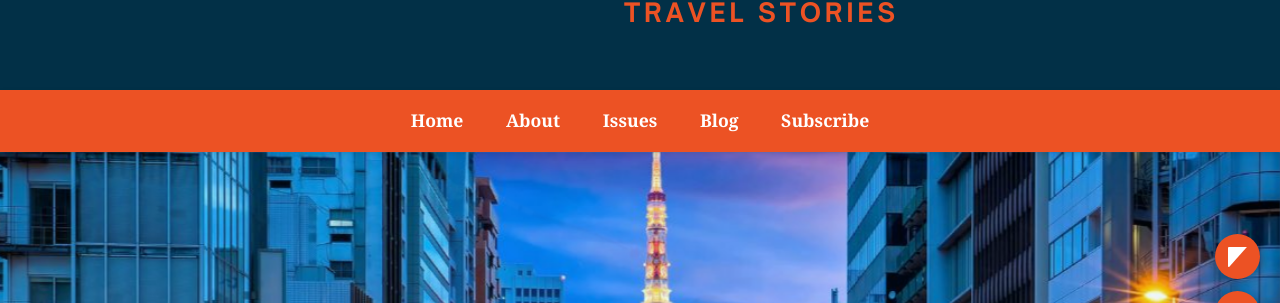
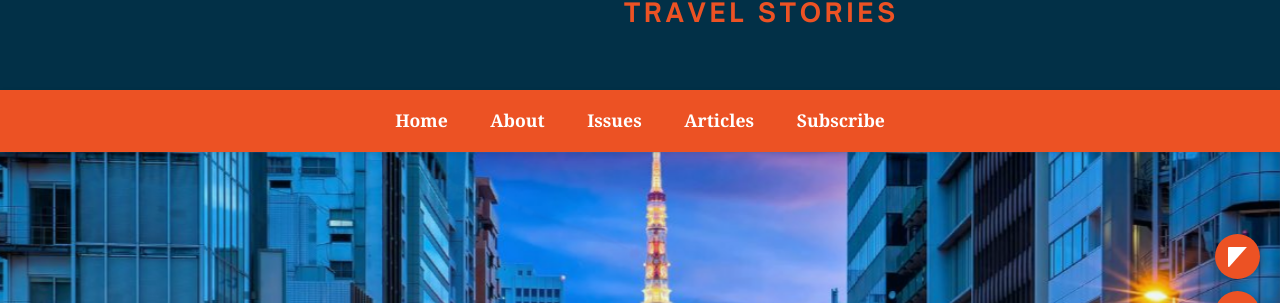
Before and after one commit to CuratedTravelMagazine/Curated-Travel-Magazine, a Jekyll site: the page index.html, which Jekyll copies as it is, in a window 1280 px wide. Shown: the part 165-468 px from the top of the page. Built offline with Jekyll 4.4.1, drawn with Linux system fonts in a browser that asks for light colours; comment, search, counter and statistics services are not loaded.

Commit message:
Add files via upload

```diff
--- a/index.html
+++ b/index.html
@@ -244,7 +244,7 @@
     <a href="index.html">Home</a>
     <a href="about.html">About</a>
     <a href="issues.html">Issues</a>
-    <a href="blog.html">Blog</a>
+    <a href="http://www.curatedtravelmagazine.com/blog/">Articles</a>
     <a href="subscribe.html">Subscribe</a>
   </nav>
 
```
